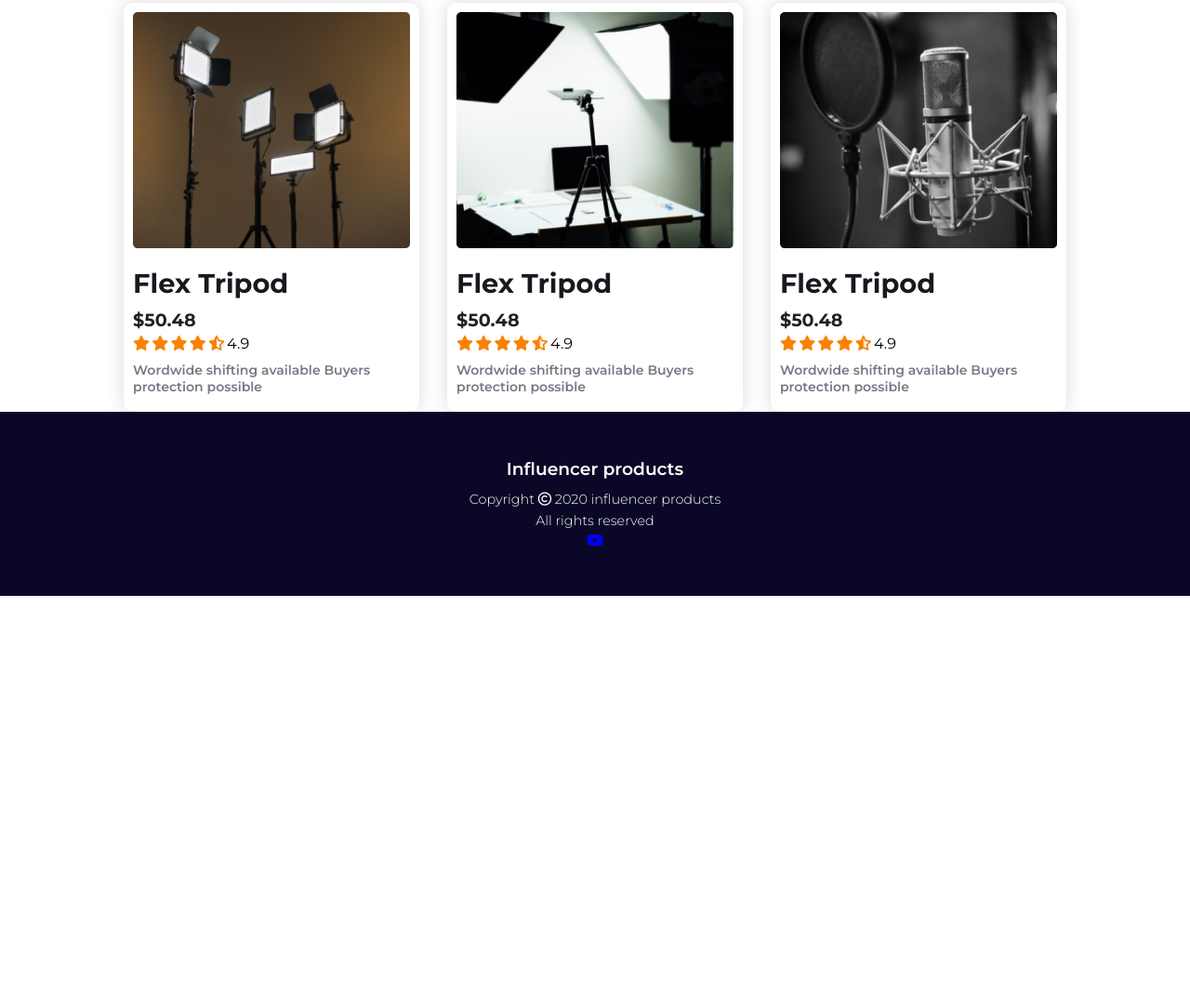
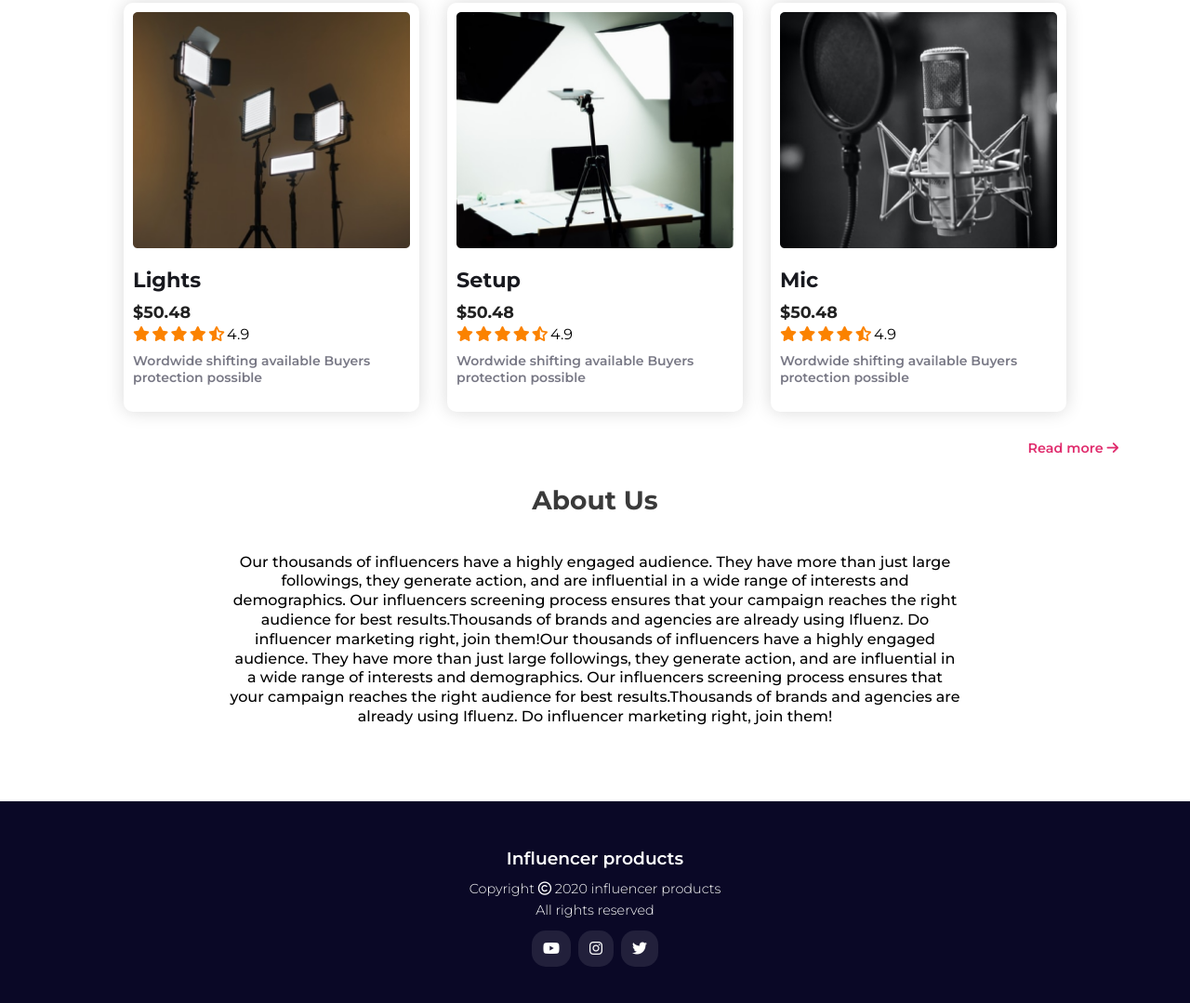
Before and after one commit to buariful/assingment-2-mod_11, a plain HTML site: page index.html in a window 1280 px wide. Shown: the part 1587-2666 px from the top of the page at 93% size. Before the commit the page ends 2228 px from the top, so only its background shows below. Drawn offline with Linux system fonts and the light colour scheme.

Commit message:
2nd change

```diff
--- a/index.html
+++ b/index.html
@@ -50,14 +50,14 @@
     <main class="section_padding">
 
         <section class="popular">
-            <div class="popular_title">
+            <div class="section_title">
                 <h2>popular collection</h2>
             </div>
             <div class="popular_blogs">
                 <article>
                     <div class="blog_box">
                         <img src="images/action.png" alt="#">
-                        <h2>Flex Tripod</h2>
+                        <h2>Action</h2>
                         <h3>$50.48</h3>
                         <span class="box_icon">
                             <i class="fas fa-star"></i>
@@ -72,7 +72,7 @@
                 <article>
                     <div class="blog_box">
                         <img src="images/airpod.png" alt="#">
-                        <h2>Flex Tripod</h2>
+                        <h2>Airpod</h2>
                         <h3>$50.48</h3>
                         <span class="box_icon">
                             <i class="fas fa-star"></i>
@@ -87,7 +87,7 @@
                 <article>
                     <div class="blog_box">
                         <img src="images/camera.png" alt="#">
-                        <h2>Flex Tripod</h2>
+                        <h2>camera</h2>
                         <h3>$50.48</h3>
                         <span class="box_icon">
                             <i class="fas fa-star"></i>
@@ -102,7 +102,7 @@
                 <article>
                     <div class="blog_box">
                         <img src="images/mic.png" alt="#">
-                        <h2>Flex Tripod</h2>
+                        <h2>Mic</h2>
                         <h3>$50.48</h3>
                         <span class="box_icon">
                             <i class="fas fa-star"></i>
@@ -117,7 +117,7 @@
                 <article>
                     <div class="blog_box">
                         <img src="images/drone.png" alt="#">
-                        <h2>Flex Tripod</h2>
+                        <h2>Drone</h2>
                         <h3>$50.48</h3>
                         <span class="box_icon">
                             <i class="fas fa-star"></i>
@@ -147,7 +147,7 @@
                 <article>
                     <div class="blog_box">
                         <img src="images/lights.png" alt="#">
-                        <h2>Flex Tripod</h2>
+                        <h2>Lights</h2>
                         <h3>$50.48</h3>
                         <span class="box_icon">
                             <i class="fas fa-star"></i>
@@ -162,7 +162,7 @@
                 <article>
                     <div class="blog_box">
                         <img src="images/setup.png" alt="#">
-                        <h2>Flex Tripod</h2>
+                        <h2>Setup</h2>
                         <h3>$50.48</h3>
                         <span class="box_icon">
                             <i class="fas fa-star"></i>
@@ -177,7 +177,7 @@
                 <article>
                     <div class="blog_box">
                         <img src="images/mic.png" alt="#">
-                        <h2>Flex Tripod</h2>
+                        <h2>Mic</h2>
                         <h3>$50.48</h3>
                         <span class="box_icon">
                             <i class="fas fa-star"></i>
@@ -191,6 +191,28 @@
                 </article>
 
             </div>
+            <div class="read_more"><a href="#">Read more <i class="fas fa-arrow-right"></i></a></div>
+        </section>
+
+        <section class="aboutMe">
+            <div class="section_title">
+                <h2>About Us </h2>
+            </div>
+            <div class="about_text">
+                <p>Our thousands of influencers have a highly engaged audience. They have more than
+                    just large followings, they generate action, and are influential in a wide range of interests and
+                    demographics. Our influencers screening process ensures that your campaign reaches the right
+                    audience
+                    for best results.Thousands of brands and agencies are already using Ifluenz.
+                    Do influencer marketing right, join them!Our thousands of influencers have a highly engaged
+                    audience.
+                    They have more than
+                    just large followings, they generate action, and are influential in a wide range of interests and
+                    demographics. Our influencers screening process ensures that your campaign reaches the right
+                    audience
+                    for best results.Thousands of brands and agencies are already using Ifluenz.
+                    Do influencer marketing right, join them!</p>
+            </div>
         </section>
     </main>
     <!-- =============footer========= -->
@@ -202,6 +224,8 @@
             <div class="footer_menu">
                 <ul>
                     <li><a href="#"><i class="fab fa-youtube"></i></a></li>
+                    <li><a href="#" class="socialIcon_margin"><i class="fab fa-instagram"></i></a></li>
+                    <li><a href="#"><i class="fab fa-twitter"></i></a></li>
                 </ul>
             </div>
         </section>
--- a/style.css
+++ b/style.css
@@ -21,6 +21,13 @@ ul{
 
 .section_padding{
     padding: 0 6%;
+}
+.section_title h2 {
+    color: #3A3A3A;
+    text-align: center;
+    text-transform: capitalize;
+    font-size: 28px;
+    margin-bottom: 40px;
 }
 /* =====================
     header
@@ -111,13 +118,7 @@ section.popular {
     column-gap: 30px;
     row-gap: 30px;
 }
-.popular_title h2 {
-    color: #3A3A3A;
-    text-align: center;
-    text-transform: capitalize;
-    font-size: 28px;
-    margin-bottom: 40px;
-}
+
 
 .blog_box {
     border-radius: 10px;
@@ -132,11 +133,11 @@ section.popular {
 .blog_box h2 {
     color: #18191F;
     margin: 16px 0 10px;
-    font-size: 1.8em;
+    font-size: 1.4em;
 }
 .blog_box h3{
     color: rgba(0, 0, 0, 0.87);
-    font-size: 1.2em;
+    font-size: 1.1em;
     margin-bottom: 4px;
 }
 
@@ -152,8 +153,31 @@ span.box_icon i {
     font-weight: 600;
     color: #787885;
 }
+.read_more a {
+    color: #e02c6d;
+    font-size: .9em;
+    font-weight: 600;
+    margin-top: 30px;
+    margin-bottom: 30px;
+    display: block;
+}
 
-
+.read_more{
+    text-align:right;
+}
+/* ===================
+    about me
+======================*/
+.about_text p{
+    text-align: center;
+    width:70%;
+    margin: 0 auto;
+    font-weight: 500;
+    line-height: 1.3em;
+}
+.about_text{
+    margin-bottom: 80px;
+}
 /* ===================
     footer
 ====================*/
@@ -174,6 +198,23 @@ section.footer p {
     font-weight: 300;
     line-height: 1.6em;
 }
+.footer_menu ul {
+    display: flex;
+    justify-content: center;
+    margin-top: 10px;
+}
+
+.footer_menu ul li a {
+    color: #fff;
+    background: #22203B;
+    padding: 10px 12px;
+    display: block;
+    border-radius: 15px;
+}
+.socialIcon_margin{
+    margin: 0 8px;
+}
+
 
 /* ===================
  responsive design
```
